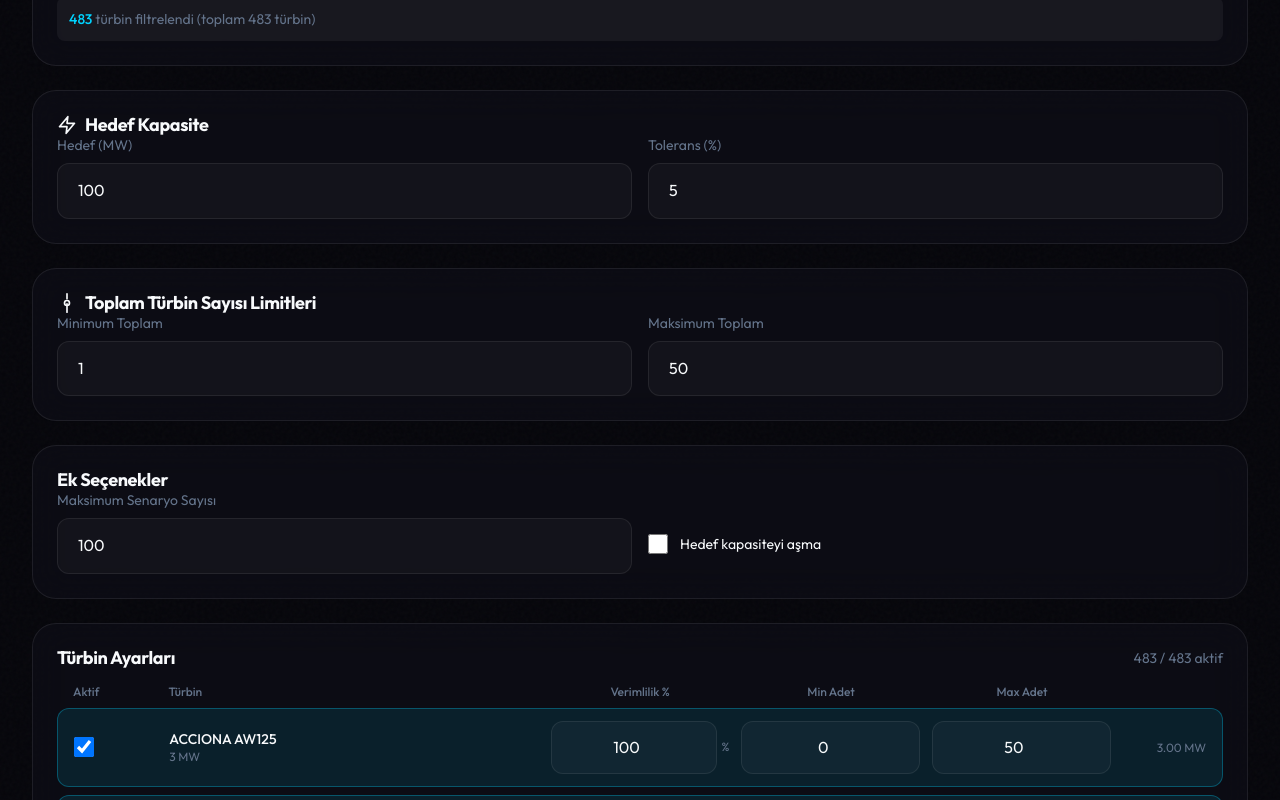
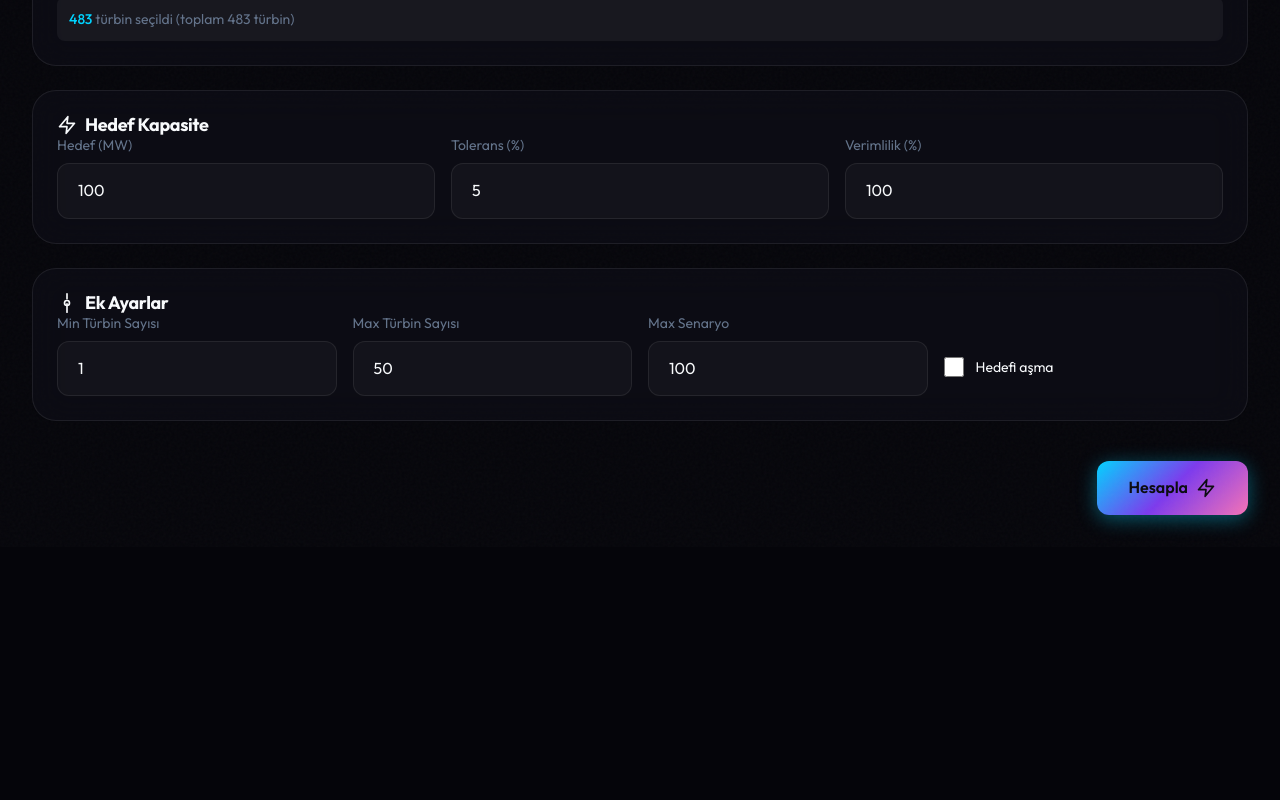
Before and after one commit to denizandac/turbine_quantity_calculator, a React (Vite) app: page / in a window 1280 px wide. Shown: the part 440-1240 px from the top of the page. After the commit the page ends 987 px from the top, so only its background shows below. Built offline with nearby package versions, Linux system fonts and the light colour scheme.

Commit message:
feat: dropdown z-index ve arama, UI sadeleÅŸtirme, global verimlilik

```diff
--- a/src/components/TurbineCalculator.tsx
+++ b/src/components/TurbineCalculator.tsx
@@ -1,6 +1,6 @@
-import { useState, useEffect, useMemo } from 'react'
-import type { Turbine, FilterSettings, Scenario, WizardStep, TurbineFilterSettings } from '../types'
-import { calculateScenarios, getDefaultFilters, getDefaultTurbineSettings } from '../utils/calculator'
+import { useState, useMemo, useRef, useEffect } from 'react'
+import type { FilterSettings, Scenario, WizardStep } from '../types'
+import { calculateScenarios, getDefaultFilters } from '../utils/calculator'
 import { ALL_TURBINES, getAllBrands, getModelsByBrand, filterTurbines, getUniqueTurbines, getCapacityRange } from '../data/turbines'
 
 // ===== Icons =====
@@ -50,6 +50,11 @@ const Icons = {
       <polyline points="6 9 12 15 18 9"/>
     </svg>
   ),
+  Search: () => (
+    <svg xmlns="http://www.w3.org/2000/svg" width="16" height="16" viewBox="0 0 24 24" fill="none" stroke="currentColor" strokeWidth="2" strokeLinecap="round" strokeLinejoin="round">
+      <circle cx="11" cy="11" r="8"/><line x1="21" y1="21" x2="16.65" y2="16.65"/>
+    </svg>
+  ),
 }
 
 // ===== Step Indicator =====
@@ -95,7 +100,7 @@ function StepIndicator({ currentStep }: { currentStep: WizardStep }) {
   )
 }
 
-// ===== Multi-Select Dropdown =====
+// ===== Multi-Select Dropdown with Search =====
 function MultiSelect({
   label,
   options,
@@ -110,6 +115,35 @@ function MultiSelect({
   placeholder?: string
 }) {
   const [isOpen, setIsOpen] = useState(false)
+  const [searchTerm, setSearchTerm] = useState('')
+  const inputRef = useRef<HTMLInputElement>(null)
+  const containerRef = useRef<HTMLDivElement>(null)
+
+  // Dışarı tıklandığında kapat
+  useEffect(() => {
+    function handleClickOutside(event: MouseEvent) {
+      if (containerRef.current && !containerRef.current.contains(event.target as Node)) {
+        setIsOpen(false)
+        setSearchTerm('')
+      }
+    }
+
+    document.addEventListener('mousedown', handleClickOutside)
+    return () => document.removeEventListener('mousedown', handleClickOutside)
+  }, [])
+
+  // Açıldığında input'a focus
+  useEffect(() => {
+    if (isOpen && inputRef.current) {
+      inputRef.current.focus()
+    }
+  }, [isOpen])
+
+  const filteredOptions = useMemo(() => {
+    if (!searchTerm.trim()) return options
+    const term = searchTerm.toLowerCase()
+    return options.filter(opt => opt.toLowerCase().includes(term))
+  }, [options, searchTerm])
 
   const toggleOption = (option: string) => {
     if (selected.includes(option)) {
@@ -119,10 +153,13 @@ function MultiSelect({
     }
   }
 
-  const clearAll = () => onChange([])
+  const clearAll = () => {
+    onChange([])
+    setSearchTerm('')
+  }
 
   return (
-    <div className="relative">
+    <div className="relative" ref={containerRef}>
       <label className="block text-sm text-[var(--color-text-muted)] mb-2">{label}</label>
       <button
         type="button"
@@ -136,19 +173,47 @@ function MultiSelect({
       </button>
 
       {isOpen && (
-        <>
-          <div className="fixed inset-0 z-10" onClick={() => setIsOpen(false)} />
-          <div className="absolute z-20 top-full left-0 right-0 mt-2 glass-card p-2 max-h-60 overflow-y-auto">
+        <div
+          className="absolute left-0 right-0 mt-2 glass-card border border-white/10 shadow-2xl shadow-black/50 overflow-hidden"
+          style={{ zIndex: 9999, top: '100%' }}
+        >
+          {/* Search Input */}
+          <div className="p-2 border-b border-white/10">
+            <div className="relative">
+              <Icons.Search />
+              <input
+                ref={inputRef}
+                type="text"
+                value={searchTerm}
+                onChange={(e) => setSearchTerm(e.target.value)}
+                placeholder="Ara..."
+                className="input w-full pl-8 py-2 text-sm"
+                style={{ paddingLeft: '2rem' }}
+              />
+              <span className="absolute left-3 top-1/2 -translate-y-1/2 text-[var(--color-text-muted)]">
+                <Icons.Search />
+              </span>
+            </div>
+          </div>
+
+          {/* Options */}
+          <div className="max-h-60 overflow-y-auto p-2">
             {selected.length > 0 && (
               <button
                 type="button"
                 onClick={clearAll}
                 className="w-full px-3 py-2 text-left text-sm text-red-400 hover:bg-red-500/10 rounded-lg mb-1"
               >
-                Tümünü Temizle
+                Tümünü Temizle ({selected.length})
               </button>
             )}
-            {options.map(option => (
+
+            {filteredOptions.length === 0 ? (
+              <div className="px-3 py-4 text-sm text-[var(--color-text-muted)] text-center">
+                Sonuç bulunamadı
+              </div>
+            ) : (
+              filteredOptions.map(option => (
                 <button
                   key={option}
                   type="button"
@@ -164,15 +229,16 @@ function MultiSelect({
                   {option}
                   {selected.includes(option) && <Icons.Check />}
                 </button>
-            ))}
+              ))
+            )}
           </div>
-        </>
+        </div>
       )}
 
       {/* Selected Tags */}
       {selected.length > 0 && (
         <div className="flex flex-wrap gap-2 mt-2">
-          {selected.map(s => (
+          {selected.slice(0, 5).map(s => (
             <span
               key={s}
               className="inline-flex items-center gap-1 px-2 py-1 text-xs rounded-lg bg-[var(--color-accent-primary)]/20 text-[var(--color-accent-primary)]"
@@ -183,6 +249,11 @@ function MultiSelect({
               </button>
             </span>
           ))}
+          {selected.length > 5 && (
+            <span className="px-2 py-1 text-xs text-[var(--color-text-muted)]">
+              +{selected.length - 5} daha
+            </span>
+          )}
         </div>
       )}
     </div>
@@ -225,40 +296,9 @@ function FilterStep({
     return getUniqueTurbines(turbines)
   }, [filters.selectedBrands, filters.selectedModels, filters.minCapacity, filters.maxCapacity])
 
-  // Türbin ayarlarını senkronize et
-  useEffect(() => {
-    const existingIds = new Set(filters.turbineSettings.map(s => s.turbineId))
-    const newTurbineIds = new Set(filteredTurbines.map(t => t.id))
-
-    // Sadece gerektiğinde güncelle
-    const needsUpdate = filteredTurbines.some(t => !existingIds.has(t.id)) ||
-                        filters.turbineSettings.some(s => !newTurbineIds.has(s.turbineId))
-
-    if (needsUpdate) {
-      const newSettings: TurbineFilterSettings[] = filteredTurbines.map(t => {
-        const existing = filters.turbineSettings.find(s => s.turbineId === t.id)
-        return existing || getDefaultTurbineSettings(t.id)
-      })
-      setFilters({ ...filters, turbineSettings: newSettings })
-    }
-  }, [filteredTurbines])
-
   const updateFilter = <K extends keyof FilterSettings>(key: K, value: FilterSettings[K]) => {
     setFilters({ ...filters, [key]: value })
   }
-
-  const updateTurbineSettings = (turbineId: string, field: keyof TurbineFilterSettings, value: boolean | number) => {
-    const newSettings = filters.turbineSettings.map(s =>
-      s.turbineId === turbineId ? { ...s, [field]: value } : s
-    )
-    setFilters({ ...filters, turbineSettings: newSettings })
-  }
-
-  const getTurbineSettings = (turbineId: string): TurbineFilterSettings => {
-    return filters.turbineSettings.find(s => s.turbineId === turbineId) || getDefaultTurbineSettings(turbineId)
-  }
-
-  const enabledCount = filters.turbineSettings.filter(s => s.enabled).length
 
   // Marka değiştiğinde model seçimini temizle (ilgili olmayan modelleri)
   useEffect(() => {
@@ -278,7 +318,7 @@ function FilterStep({
       <div className="glass-card px-6 py-6">
         <h3 className="text-lg font-semibold mb-4 flex items-center gap-2">
           <Icons.Filter />
-          Türbin Filtreleri
+          Türbin Seçimi
         </h3>
         <div className="grid grid-cols-1 md:grid-cols-2 gap-4">
           <MultiSelect
@@ -293,7 +333,7 @@ function FilterStep({
             options={availableModels}
             selected={filters.selectedModels}
             onChange={(v) => updateFilter('selectedModels', v)}
-            placeholder="Tüm modeller"
+            placeholder={filters.selectedBrands.length > 0 ? 'Seçili markaların modelleri' : 'Tüm modeller'}
           />
         </div>
 
@@ -330,7 +370,7 @@ function FilterStep({
 
         <div className="mt-4 p-3 rounded-lg bg-white/5 text-sm">
           <span className="text-[var(--color-accent-primary)] font-medium">{filteredTurbines.length}</span>
-          <span className="text-[var(--color-text-muted)]"> türbin filtrelendi (toplam {ALL_TURBINES.length} türbin)</span>
+          <span className="text-[var(--color-text-muted)]"> türbin seçildi (toplam {ALL_TURBINES.length} türbin)</span>
         </div>
       </div>
 
@@ -340,7 +380,7 @@ function FilterStep({
           <Icons.Zap />
           Hedef Kapasite
         </h3>
-        <div className="grid grid-cols-1 sm:grid-cols-2 gap-4">
+        <div className="grid grid-cols-1 sm:grid-cols-3 gap-4">
           <div>
             <label className="block text-sm text-[var(--color-text-muted)] mb-2">Hedef (MW)</label>
             <input
@@ -363,18 +403,32 @@ function FilterStep({
               max="100"
             />
           </div>
+          <div>
+            <label className="block text-sm text-[var(--color-text-muted)] mb-2">Verimlilik (%)</label>
+            <input
+              type="number"
+              value={filters.efficiency}
+              onChange={(e) => {
+                const val = e.target.value === '' ? 100 : parseFloat(e.target.value)
+                updateFilter('efficiency', isNaN(val) ? 100 : Math.min(Math.max(val, 0), 100))
+              }}
+              className="input"
+              min="0"
+              max="100"
+            />
+          </div>
         </div>
       </div>
 
-      {/* Toplam Türbin Sayısı Limitleri */}
+      {/* Türbin Sayısı ve Ek Seçenekler */}
       <div className="glass-card px-6 py-6">
         <h3 className="text-lg font-semibold mb-4 flex items-center gap-2">
           <Icons.Settings />
-          Toplam Türbin Sayısı Limitleri
+          Ek Ayarlar
         </h3>
-        <div className="grid grid-cols-1 sm:grid-cols-2 gap-4">
+        <div className="grid grid-cols-1 sm:grid-cols-2 lg:grid-cols-4 gap-4">
           <div>
-            <label className="block text-sm text-[var(--color-text-muted)] mb-2">Minimum Toplam</label>
+            <label className="block text-sm text-[var(--color-text-muted)] mb-2">Min Türbin Sayısı</label>
             <input
               type="number"
               value={filters.minTurbineCount}
@@ -384,7 +438,7 @@ function FilterStep({
             />
           </div>
           <div>
-            <label className="block text-sm text-[var(--color-text-muted)] mb-2">Maksimum Toplam</label>
+            <label className="block text-sm text-[var(--color-text-muted)] mb-2">Max Türbin Sayısı</label>
             <input
               type="number"
               value={filters.maxTurbineCount}
@@ -393,15 +447,8 @@ function FilterStep({
               min="1"
             />
           </div>
-        </div>
-      </div>
-
-      {/* Ek Seçenekler */}
-      <div className="glass-card px-6 py-6">
-        <h3 className="text-lg font-semibold mb-4">Ek Seçenekler</h3>
-        <div className="grid grid-cols-1 sm:grid-cols-2 gap-4">
           <div>
-            <label className="block text-sm text-[var(--color-text-muted)] mb-2">Maksimum Senaryo Sayısı</label>
+            <label className="block text-sm text-[var(--color-text-muted)] mb-2">Max Senaryo</label>
             <input
               type="number"
               value={filters.maxScenarios}
@@ -419,132 +466,18 @@ function FilterStep({
                 onChange={(e) => updateFilter('noExceedTarget', e.target.checked)}
                 className="w-5 h-5 rounded border-2 border-white/20 bg-transparent checked:bg-[var(--color-accent-primary)] checked:border-[var(--color-accent-primary)] cursor-pointer accent-[var(--color-accent-primary)]"
               />
-              <span className="text-sm">Hedef kapasiteyi aşma</span>
+              <span className="text-sm">Hedefi aşma</span>
             </label>
           </div>
         </div>
       </div>
-
-      {/* Türbin Bazlı Ayarlar */}
-      {filteredTurbines.length > 0 && (
-        <div className="glass-card px-6 py-6">
-          <div className="flex items-center justify-between mb-4">
-            <h3 className="text-lg font-semibold">Türbin Ayarları</h3>
-            <span className="text-sm text-[var(--color-text-muted)]">
-              {enabledCount} / {filteredTurbines.length} aktif
-            </span>
-          </div>
-
-          {/* Header */}
-          <div className="hidden sm:grid grid-cols-12 gap-3 mb-2 px-4 text-xs text-[var(--color-text-muted)] font-medium">
-            <div className="col-span-1">Aktif</div>
-            <div className="col-span-4">Türbin</div>
-            <div className="col-span-2 text-center">Verimlilik %</div>
-            <div className="col-span-2 text-center">Min Adet</div>
-            <div className="col-span-2 text-center">Max Adet</div>
-            <div className="col-span-1"></div>
-          </div>
-
-          <div className="space-y-2 max-h-96 overflow-y-auto">
-            {filteredTurbines.map(turbine => {
-              const settings = getTurbineSettings(turbine.id)
-              return (
-                <div
-                  key={turbine.id}
-                  className={`
-                    grid grid-cols-1 sm:grid-cols-12 gap-3 items-center px-4 py-3 rounded-xl transition-all
-                    ${settings.enabled
-                      ? 'bg-[var(--color-accent-primary)]/10 border border-[var(--color-accent-primary)]/30'
-                      : 'bg-white/5 border border-white/10 opacity-60'
-                    }
-                  `}
-                >
-                  {/* Checkbox */}
-                  <div className="col-span-1 flex items-center">
-                    <input
-                      type="checkbox"
-                      checked={settings.enabled}
-                      onChange={(e) => updateTurbineSettings(turbine.id, 'enabled', e.target.checked)}
-                      className="w-5 h-5 rounded border-2 border-white/20 bg-transparent checked:bg-[var(--color-accent-primary)] checked:border-[var(--color-accent-primary)] cursor-pointer"
-                    />
-                  </div>
-
-                  {/* Türbin Adı */}
-                  <div className="col-span-4">
-                    <div className="font-medium text-sm">{turbine.brand} {turbine.model}</div>
-                    <div className="text-xs text-[var(--color-text-muted)]">
-                      {turbine.capacity} MW
-                    </div>
-                  </div>
-
-                  {/* Verimlilik */}
-                  <div className="col-span-2">
-                    <div className="flex items-center gap-1">
-                      <input
-                        type="number"
-                        value={settings.efficiency}
-                        onChange={(e) => {
-                          const val = e.target.value === '' ? 0 : parseFloat(e.target.value)
-                          updateTurbineSettings(turbine.id, 'efficiency', isNaN(val) ? 0 : val)
-                        }}
-                        className="input w-full text-center text-sm py-2"
-                        min="0"
-                        max="100"
-                        disabled={!settings.enabled}
-                      />
-                      <span className="text-xs text-[var(--color-text-muted)]">%</span>
-                    </div>
-                  </div>
-
-                  {/* Min Adet */}
-                  <div className="col-span-2">
-                    <input
-                      type="number"
-                      value={settings.minCount}
-                      onChange={(e) => {
-                        const val = e.target.value === '' ? 0 : parseInt(e.target.value)
-                        updateTurbineSettings(turbine.id, 'minCount', isNaN(val) ? 0 : val)
-                      }}
-                      className="input w-full text-center text-sm py-2"
-                      min="0"
-                      disabled={!settings.enabled}
-                    />
-                  </div>
-
-                  {/* Max Adet */}
-                  <div className="col-span-2">
-                    <input
-                      type="number"
-                      value={settings.maxCount}
-                      onChange={(e) => {
-                        const val = e.target.value === '' ? 0 : parseInt(e.target.value)
-                        updateTurbineSettings(turbine.id, 'maxCount', isNaN(val) ? 0 : val)
-                      }}
-                      className="input w-full text-center text-sm py-2"
-                      min="0"
-                      disabled={!settings.enabled}
-                    />
-                  </div>
-
-                  {/* Efektif MW */}
-                  <div className="col-span-1 text-right">
-                    <span className="text-xs text-[var(--color-text-muted)]">
-                      {(turbine.capacity * settings.efficiency / 100).toFixed(2)} MW
-                    </span>
-                  </div>
-                </div>
-              )
-            })}
-          </div>
-        </div>
-      )}
 
       {/* Navigation */}
       <div className="flex justify-end pt-4">
         <button
           type="button"
           onClick={onNext}
-          disabled={enabledCount === 0}
+          disabled={filteredTurbines.length === 0}
           className="btn btn-primary disabled:opacity-50 disabled:cursor-not-allowed"
         >
           Hesapla
@@ -579,7 +512,7 @@ function ResultsStep({
     <div className="space-y-6">
       {/* Summary */}
       <div className="glass-card px-6 py-6">
-        <div className="grid grid-cols-2 sm:grid-cols-3 gap-4 text-center">
+        <div className="grid grid-cols-2 sm:grid-cols-4 gap-4 text-center">
           <div>
             <div className="text-3xl font-bold text-gradient">{scenarios.length}</div>
             <div className="text-sm text-[var(--color-text-muted)]">Senaryo Bulundu</div>
@@ -591,6 +524,10 @@ function ResultsStep({
           <div>
             <div className="text-3xl font-bold">±{filters.tolerancePercent}%</div>
             <div className="text-sm text-[var(--color-text-muted)]">Tolerans</div>
+          </div>
+          <div>
+            <div className="text-3xl font-bold">{filters.efficiency}%</div>
+            <div className="text-sm text-[var(--color-text-muted)]">Verimlilik</div>
           </div>
         </div>
       </div>
--- a/src/types/index.ts
+++ b/src/types/index.ts
@@ -6,15 +6,6 @@ export interface Turbine {
   capacity: number // MW cinsinden
   bladeWidth?: number // metre cinsinden (opsiyonel)
   hubHeight?: number // metre cinsinden (opsiyonel)
-}
-
-// Türbin başına filtre ayarları
-export interface TurbineFilterSettings {
-  turbineId: string
-  enabled: boolean // Bu türbin hesaplamaya dahil mi
-  efficiency: number // Verimlilik yüzdesi (0-100)
-  minCount: number // Minimum adet
-  maxCount: number // Maksimum adet
 }
 
 // Genel filtre/beklenti ayarları
@@ -35,8 +26,8 @@ export interface FilterSettings {
   minTurbineCount: number // Minimum toplam türbin sayısı
   maxTurbineCount: number // Maksimum toplam türbin sayısı
 
-  // Türbin başına ayarlar
-  turbineSettings: TurbineFilterSettings[]
+  // Global verimlilik (tüm türbinler için)
+  efficiency: number // Verimlilik yüzdesi (0-100)
 
   // Ek seçenekler
   noExceedTarget: boolean // Hedef kapasiteyi aşma (true = sadece hedef altı)
--- a/src/utils/calculator.ts
+++ b/src/utils/calculator.ts
@@ -1,12 +1,5 @@
-import type { Turbine, FilterSettings, Scenario, ScenarioItem, TurbineFilterSettings } from '../types'
+import type { Turbine, FilterSettings, Scenario, ScenarioItem } from '../types'
 import { getCapacityRange } from '../data/turbines'
-
-// Hesaplama için türbin bilgisi (verimlilik uygulanmış)
-interface TurbineWithSettings {
-  turbine: Turbine
-  settings: TurbineFilterSettings
-  effectiveCapacity: number // Verimlilik uygulanmış kapasite
-}
 
 /**
  * Türbin kombinasyonlarını hesaplar ve senaryoları döndürür
@@ -17,25 +10,12 @@ export function calculateScenarios(
 ): Scenario[] {
   const scenarios: Scenario[] = []
 
-  // Türbinleri ayarlarıyla birleştir ve filtrele
-  const turbinesWithSettings: TurbineWithSettings[] = turbines
-    .map(t => {
-      const settings = filters.turbineSettings.find(s => s.turbineId === t.id) || getDefaultTurbineSettings(t.id)
-      return {
-        turbine: t,
-        settings,
-        effectiveCapacity: t.capacity * (settings.efficiency / 100)
-      }
-    })
-    .filter(t => {
-      // Aktif değilse dahil etme
-      if (!t.settings.enabled) return false
-      return true
-    })
-
-  if (turbinesWithSettings.length === 0) {
+  if (turbines.length === 0) {
     return []
   }
+
+  // Global verimlilik
+  const efficiency = filters.efficiency / 100
 
   // Hedef kapasite
   const targetCapacity = filters.targetCapacity
@@ -46,6 +26,9 @@ export function calculateScenarios(
   const maxCapacity = filters.noExceedTarget
     ? targetCapacity
     : targetCapacity * (1 + filters.tolerancePercent / 100)
+
+  // Her türbin için max count (maxTurbineCount'a kadar)
+  const maxCountPerTurbine = filters.maxTurbineCount
 
   // Recursive kombinasyon üreteci
   function generateCombinations(
@@ -86,37 +69,35 @@ export function calculateScenarios(
     }
 
     // Tüm türbinleri denedik
-    if (index >= turbinesWithSettings.length) {
+    if (index >= turbines.length) {
       return
     }
 
-    const tws = turbinesWithSettings[index]
-    const { turbine, settings, effectiveCapacity } = tws
+    const turbine = turbines[index]
+    const effectiveCapacityPerUnit = turbine.capacity * efficiency
 
-    // Bu türbin için min/max sayı
-    const minForThis = settings.minCount
+    // Bu türbin için max sayı
     const maxForThis = Math.min(
-      settings.maxCount,
+      maxCountPerTurbine,
       filters.maxTurbineCount - currentCount,
-      effectiveCapacity > 0 ? Math.ceil((maxCapacity - currentCapacity) / effectiveCapacity) : 0
+      effectiveCapacityPerUnit > 0 ? Math.ceil((maxCapacity - currentCapacity) / effectiveCapacityPerUnit) : 0
     )
 
-    // minCount'tan başla
-    for (let count = minForThis; count <= maxForThis; count++) {
+    // 0'dan başla (türbini kullanmayabilir)
+    for (let count = 0; count <= maxForThis; count++) {
       const newItems = [...currentItems]
       if (count > 0) {
-        const existingIndex = newItems.findIndex(item => item.turbine.id === turbine.id)
-        if (existingIndex >= 0) {
-          newItems[existingIndex] = { ...newItems[existingIndex], count, effectiveCapacity: effectiveCapacity * count }
-        } else {
-          newItems.push({ turbine, count, effectiveCapacity: effectiveCapacity * count })
-        }
+        newItems.push({
+          turbine,
+          count,
+          effectiveCapacity: effectiveCapacityPerUnit * count
+        })
       }
 
       generateCombinations(
         index + 1,
         newItems,
-        currentCapacity + effectiveCapacity * count,
+        currentCapacity + effectiveCapacityPerUnit * count,
         currentCount + count
       )
     }
@@ -141,19 +122,6 @@ export function generateId(): string {
 }
 
 /**
- * Türbin için varsayılan ayarlar
- */
-export function getDefaultTurbineSettings(turbineId: string): TurbineFilterSettings {
-  return {
-    turbineId,
-    enabled: true,
-    efficiency: 100,
-    minCount: 0,
-    maxCount: 50
-  }
-}
-
-/**
  * Varsayılan filtre ayarları
  */
 export function getDefaultFilters(): FilterSettings {
@@ -168,7 +136,7 @@ export function getDefaultFilters(): FilterSettings {
     tolerancePercent: 5, // %5 tolerans
     minTurbineCount: 1,
     maxTurbineCount: 50,
-    turbineSettings: [],
+    efficiency: 100, // %100 verimlilik
     noExceedTarget: false, // Hedef aşılmasın
     maxScenarios: 100 // Maksimum senaryo sayısı
   }
```
Lines whose indentation alone changed are shown as unchanged.
